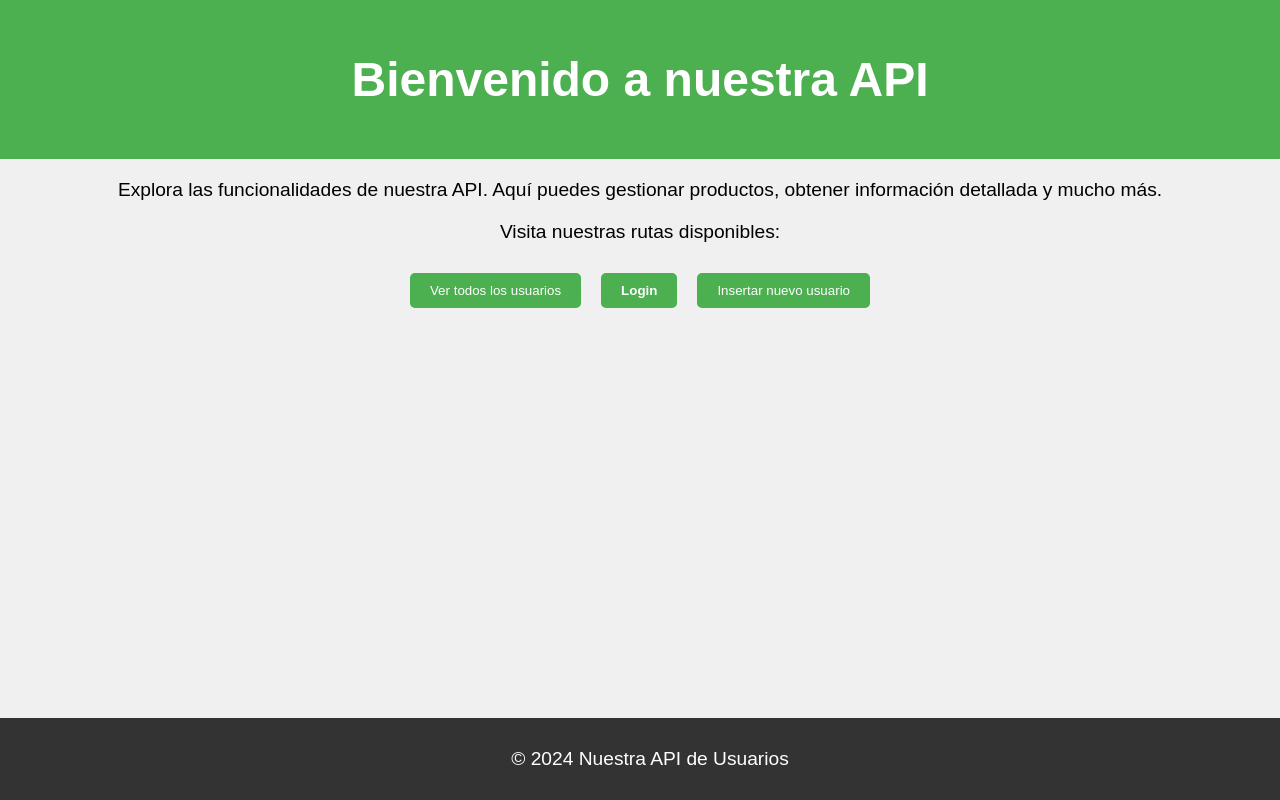
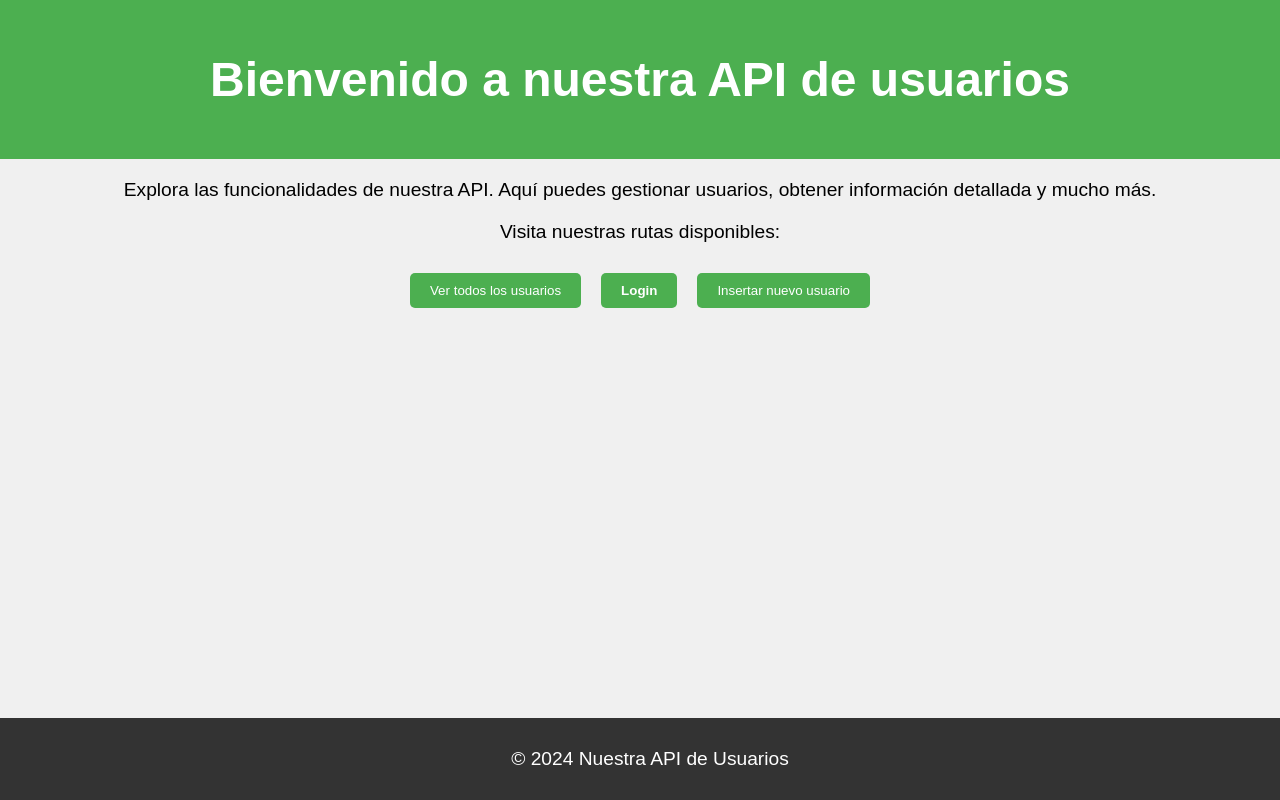
Before and after one commit to CarlosGonzalez20/Login-con-JWT, a React (Create React App) app in the folder FrontEnd/prueba-api/: page / in a window 1280 px wide. Built offline with nearby package versions, Linux system fonts and the light colour scheme.

Commit message:
corrigiendo descripción

```diff
--- a/FrontEnd/prueba-api/src/App.js
+++ b/FrontEnd/prueba-api/src/App.js
@@ -11,9 +11,9 @@ function App() {
   return (
     <div className="App">
       <header>
-        <h1>Bienvenido a nuestra API</h1>
+        <h1>Bienvenido a nuestra API de usuarios</h1>
       </header>
-      <p>Explora las funcionalidades de nuestra API. Aquí puedes gestionar productos, obtener información detallada y mucho más.</p>
+      <p>Explora las funcionalidades de nuestra API. Aquí puedes gestionar usuarios, obtener información detallada y mucho más.</p>
       <p>Visita nuestras rutas disponibles:</p>
 
       <div className="buttons">
```
